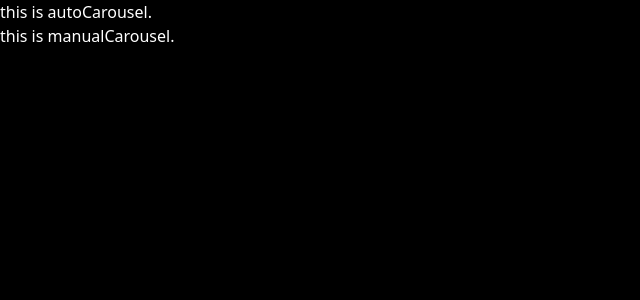
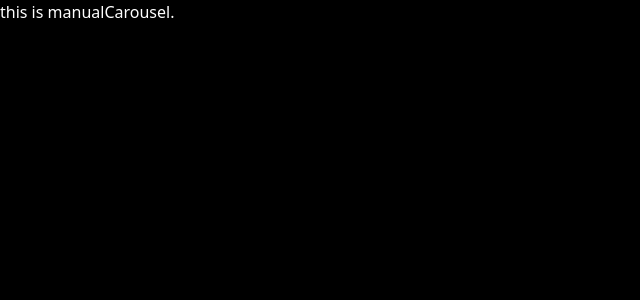
Before and after one commit to aditya-adavade12/carousel, a React (Vite) app: page / in a window 1280 px wide. Shown: the top 300 px of the page, without its empty margins (0-640 px from the left). Built offline with nearby package versions, Linux system fonts and the light colour scheme.

Commit message:
Updated file names

```diff
--- a/src/App.jsx
+++ b/src/App.jsx
@@ -1,11 +1,10 @@
 import React from "react";
-import Autocarousel from "./Components/autoCarousel";
-import Manualcarousel from "./Components/manualCarousel";
+import Autocarousel from "./Components/AutoCarousel";
+import Manualcarousel from "./Components/Manualcarousel";
 import './App.css'
 const App = () => {
   return (
     <div>
-     <Autocarousel />
      <Manualcarousel />
     </div>
   )
```
